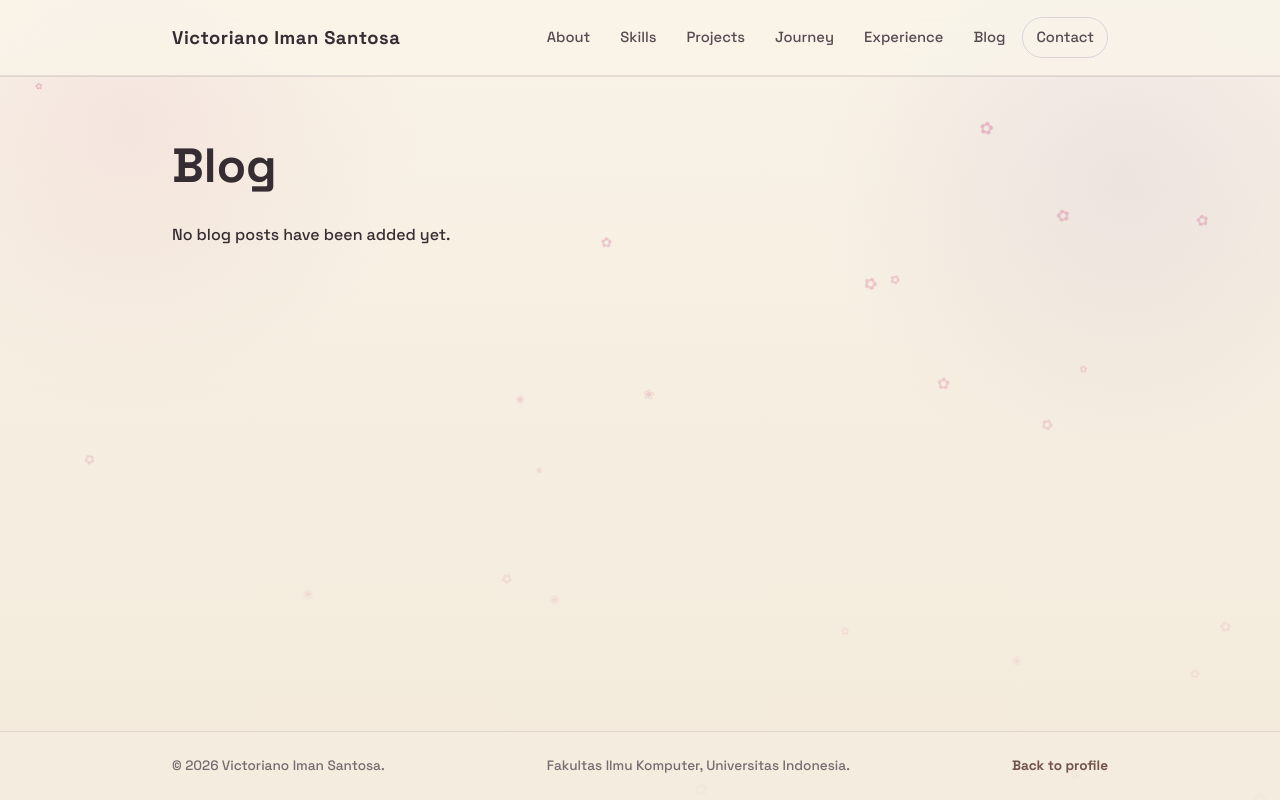
After one commit to victorimans/myportofolio, a Django app: page /blog/ in a window 1280 px wide. The commit adds this page. Run offline with Django 5.2, Linux system fonts and the light colour scheme; data that the repository does not hold is empty; some libraries are stand-ins or nearby versions.

Commit message:
Feat : Blog.html, routing, and navbar update

```diff
--- a/static/css/style.css
+++ b/static/css/style.css
@@ -894,6 +894,59 @@ main {
 }
 
 /* =========================================
+   BLOG
+========================================= */
+
+.blog-section {
+    padding: 4rem 0;
+    border-top: 1px solid var(--line);
+}
+
+.blog-section h1 {
+    max-width: 36rem;
+    margin: 0 0 2rem;
+    color: var(--ink);
+    font-size: clamp(2rem, 4vw, 3rem);
+    font-weight: 700;
+    line-height: 1.05;
+}
+
+.blog-list {
+    display: grid;
+    gap: 1rem;
+}
+
+.blog-post {
+    padding: 1.5rem;
+    border: 1px solid var(--line);
+    border-radius: var(--radius);
+    background: rgba(255, 250, 242, 0.74);
+}
+
+.blog-post-date {
+    margin-bottom: 0.5rem;
+    color: var(--accent-dark);
+    font-size: 0.8rem;
+    font-weight: 700;
+    letter-spacing: 0.08em;
+}
+
+.blog-post h2 {
+    margin-bottom: 1rem;
+    font-size: clamp(1.35rem, 3vw, 1.75rem);
+    font-weight: 700;
+}
+
+.blog-post-content {
+    color: var(--muted);
+    line-height: 1.75;
+}
+
+.blog-post-content p:last-child {
+    margin-bottom: 0;
+}
+
+/* =========================================
    FOOTER
 ========================================= */
 
--- /dev/null
+++ b/templates/blog.html
@@ -0,0 +1,75 @@
+<!DOCTYPE html>
+<html lang="en">
+<head>
+    <meta charset="UTF-8">
+    <meta name="viewport" content="width=device-width, initial-scale=1.0">
+    <title>Blog - Victoriano Iman Santosa</title>
+
+    <link href="https://cdn.jsdelivr.net/npm/bootstrap@5.3.3/dist/css/bootstrap.min.css" rel="stylesheet">
+    <link rel="preconnect" href="https://fonts.googleapis.com">
+    <link rel="preconnect" href="https://fonts.gstatic.com" crossorigin>
+    <link href="https://fonts.googleapis.com/css2?family=Space+Grotesk:wght@500;700&display=swap" rel="stylesheet">
+    <link rel="stylesheet" href="https://cdnjs.cloudflare.com/ajax/libs/font-awesome/6.6.0/css/all.min.css">
+    <link rel="stylesheet" href="/static/css/style.css">
+</head>
+<body>
+    <div id="sakura-layer" aria-hidden="true"></div>
+
+    <header class="site-header">
+        <nav class="navbar navbar-expand-lg fixed-top cream-nav">
+            <div class="container">
+                <a class="navbar-brand brand" href="{% url 'main:show_main' %}">
+                    <span>Victoriano Iman Santosa</span>
+                </a>
+
+                <button class="navbar-toggler border-0" type="button" data-bs-toggle="collapse" data-bs-target="#navbarContent" aria-controls="navbarContent" aria-expanded="false" aria-label="Toggle navigation">
+                    <i class="fa-solid fa-bars"></i>
+                </button>
+
+                <div class="collapse navbar-collapse" id="navbarContent">
+                    <ul class="navbar-nav ms-auto align-items-lg-center gap-lg-1">
+                        <li class="nav-item"><a class="nav-link" href="{% url 'main:show_main' %}#about">About</a></li>
+                        <li class="nav-item"><a class="nav-link" href="{% url 'main:show_main' %}#skills">Skills</a></li>
+                        <li class="nav-item"><a class="nav-link" href="{% url 'main:show_main' %}#projects">Projects</a></li>
+                        <li class="nav-item"><a class="nav-link" href="{% url 'main:show_main' %}#journey">Journey</a></li>
+                        <li class="nav-item"><a class="nav-link" href="{% url 'main:show_experience' %}">Experience</a></li>
+                        <li class="nav-item"><a class="nav-link" href="{% url 'main:show_blog' %}">Blog</a></li>
+                        <li class="nav-item"><a class="nav-link contact-nav" href="{% url 'main:show_main' %}#contact">Contact</a></li>
+                    </ul>
+                </div>
+            </div>
+        </nav>
+    </header>
+
+    <main>
+        <section class="blog-section" aria-labelledby="blog-heading">
+            <div class="container">
+                <h1 id="blog-heading">Blog</h1>
+
+                <div class="blog-list">
+                    {% for blog_post in blog_posts %}
+                        <article class="blog-post">
+                            <p class="blog-post-date">{{ blog_post.created_at|date:"j F Y" }}</p>
+                            <h2>{{ blog_post.title }}</h2>
+                            <div class="blog-post-content">{{ blog_post.content|linebreaks }}</div>
+                        </article>
+                    {% empty %}
+                        <p class="empty-state">No blog posts have been added yet.</p>
+                    {% endfor %}
+                </div>
+            </div>
+        </section>
+    </main>
+
+    <footer class="site-footer">
+        <div class="container footer-content">
+            <p>&copy; 2026 Victoriano Iman Santosa.</p>
+            <p>Fakultas Ilmu Komputer, Universitas Indonesia.</p>
+            <a href="{% url 'main:show_main' %}#profile">Back to profile</a>
+        </div>
+    </footer>
+
+    <script src="https://cdn.jsdelivr.net/npm/bootstrap@5.3.3/dist/js/bootstrap.bundle.min.js"></script>
+    <script src="/static/js/main.js"></script>
+</body>
+</html>
--- a/templates/experience.html
+++ b/templates/experience.html
@@ -46,6 +46,7 @@
                     <li class="nav-item"><a class="nav-link" href="{% url 'main:show_main' %}#projects">Projects</a></li>
                     <li class="nav-item"><a class="nav-link" href="{% url 'main:show_main' %}#journey">Journey</a></li>
                     <li class="nav-item"><a class="nav-link" href="{% url 'main:show_experience' %}">Experience</a></li>
+                    <li class="nav-item"><a class="nav-link" href="{% url 'main:show_blog' %}">Blog</a></li>
                     <li class="nav-item"><a class="nav-link contact-nav" href="{% url 'main:show_main' %}#contact">Contact</a></li>
                     </ul>
                 </div>
--- a/templates/index.html
+++ b/templates/index.html
@@ -46,6 +46,7 @@
                     <li class="nav-item"><a class="nav-link" href="#projects">Projects</a></li>
                     <li class="nav-item"><a class="nav-link" href="#journey">Journey</a></li>
                     <li class="nav-item"><a class="nav-link" href="{% url 'main:show_experience' %}">Experience</a></li>
+                    <li class="nav-item"><a class="nav-link" href="{% url 'main:show_blog' %}">Blog</a></li>
                     <li class="nav-item"><a class="nav-link contact-nav" href="#contact">Contact</a></li>
                     </ul>
                 </div>
```
Also changed, not shown: docs/Portofolio-layout-plan/portfolio-layout-plan.md (+6 -5 lines), docs/Portofolio-layout-plan/sections/blog.md (+20 -8 lines).
